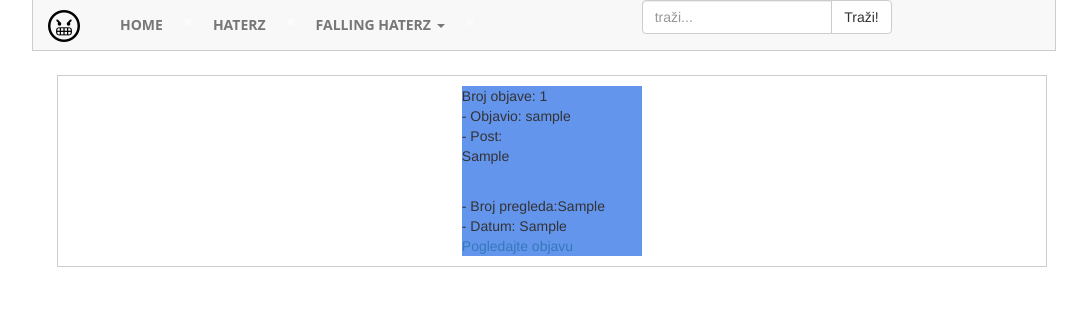
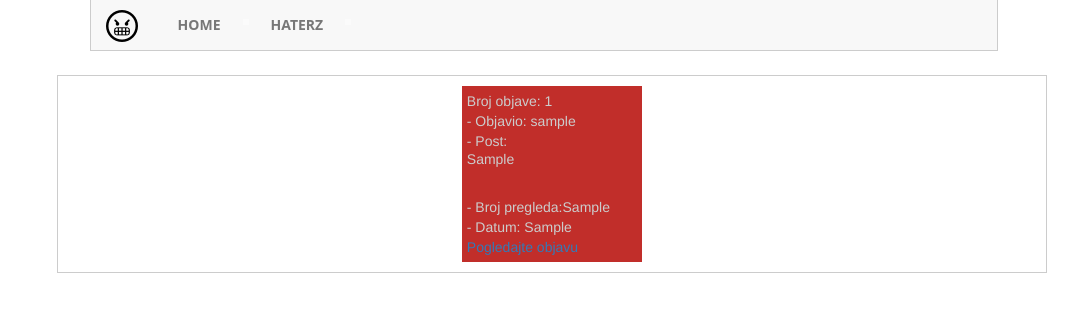
Before and after one commit to LukaGado/ihate, a PHP site: page /posts.php in a window 1280 px wide. Shown: the top 312 px of the page, without its empty margins (96-1183 px from the left). Run offline with PHP 8.4, Linux system fonts and the light colour scheme; tables that the repository leaves empty or names only in its code hold one stand-in row (values such as "Sample post"); some libraries are stand-ins or nearby versions.

Commit message:
front
dodavanje klasa

```diff
--- a/includes/objava.php
+++ b/includes/objava.php
@@ -6,7 +6,7 @@ if(isset($_POST['submit'])){
 			$broj = 1;
 
  			if ($_POST["vercode"] != $_SESSION["vercode"] OR $_SESSION["vercode"]=='' OR $_POST['post'] == '')  {
-				echo  'Morate popuniti sva polja!';
+				echo  '<div class="alert alert-danger" role="alert">Morate popuniti sva polja!</div>';
 				header("Refresh:2;url=index.php");
 				}else{
 					if($username == ''){
@@ -18,7 +18,7 @@ if(isset($_POST['submit'])){
 					if(!$result){
 						echo 'Došlo je do pogreške!';
 					}else{
-						echo 'Uspješno ste objavili post!';
+						echo '<div class="alert alert-success" role="alert">Uspješno ste objavili post!</div>';
 						header("Refresh:2;url=index.php");
 					}
  				}
--- a/posts.php
+++ b/posts.php
@@ -33,27 +33,15 @@
       <ul class="nav navbar-nav">
         <li><a href="index.php">Home <span class="sr-only">(current)</span></a></li>
         <li><a href="posts.php">Haterz</a></li>
-        <li class="dropdown">
-          <a href="#" class="dropdown-toggle" data-toggle="dropdown" role="button" aria-haspopup="true" aria-expanded="false">Falling Haterz <span class="caret"></span></a>
-          <ul class="dropdown-menu">
-            <li><a href="#">Action</a></li>
-            <li><a href="#">Another action</a></li>
-            <li><a href="#">Something else here</a></li>
-            <li role="separator" class="divider"></li>
-            <li><a href="#">Separated link</a></li>
-            <li role="separator" class="divider"></li>
-            <li><a href="#">One more separated link</a></li>
-          </ul>
-        </li>
       </ul>
-      <div class="col-lg-5" style="float:right">
+      <!--  <div class="col-lg-5 hate-search" style="float:right">
       <div class="input-group">
         <input type="text" class="form-control" placeholder="traži...">
           <span class="input-group-btn">
         <button class="btn btn-default" type="button">Traži!</button>
           </span>
-      </div><!-- /input-group -->
       </div>
+      </div> -SEARCH -->
     </div><!-- /.navbar-collapse -->
   </div><!-- /.container-fluid -->
 </nav>
--- a/style.css
+++ b/style.css
@@ -14,7 +14,7 @@ body{
 }
 .navbar-default {
   margin:0 auto;
-  width:80%;
+  width:71%;
   border-top: none;
   border-right: 1px solid #ccc;
   border-bottom: 1px solid #ccc;
@@ -81,9 +81,26 @@ body{
 .form-group {
   float: none;
 }
+.form-control:focus {
+  border-color: #C12E2A;
+  outline: 0;
+  -webkit-box-shadow: inset 0 1px 1px rgba(0,0,0,.075), 0 0 8px rgba(193,46,42, .6);
+          box-shadow: inset 0 1px 1px rgba(0,0,0,.075), 0 0 8px rgba(193,46,42, .6);
+}
 .nowidth {
   width:75%;
 }
+.hate-search {
+  margin-top: 8px;
+  margin-right: 15px;
+}
+.right-image img {
+  float: right;
+  width: 400px;
+  margin-top: -430px;
+}
+
+
 
 /* POSTS MRRRRMMRMRRMRMRMRRMMMRM */
 
@@ -98,12 +115,44 @@ body{
   border: 1px solid #CCC;
 }
 .hate-item {
-  background-color: cornflowerblue;
+  background-color: #C12E2A;
   height: auto;
   max-width: 40%;
   min-width:180px;
   margin: 10px auto;
+  color: #ccc;
+  padding: 5px;
+}
+.hate-item:hover {
+  border-color: #C12E2A;
+  outline: 0;
+  -webkit-box-shadow: inset 0 1px 1px rgba(0,0,0,.075), 0 0 8px rgba(193,46,42, .6);
+          box-shadow: inset 0 1px 1px rgba(0,0,0,.075), 0 0 8px rgba(193,46,42, .6);
 }
 .hate-post p {
   word-wrap: break-word;
+  overflow: hidden;
+   text-overflow: ellipsis;
+   white-space: nowrap;
+   display: -webkit-box;
+   line-height: 16px;     /* fallback */
+   max-height: 32px;      /* fallback */
+   -webkit-line-clamp: 2; /* number of lines to show */
+   -webkit-box-orient: vertical;
 }
+
+
+/* PREGLED MRRRRMMRMRRMRMRMRRMMMRM */
+
+.hate-post-full p {
+  word-wrap: break-word;
+}
+.hate-item-full {
+  background-color: #C12E2A;
+  height: auto;
+  max-width: 100%;
+  min-width:180px;
+  margin: 10px;
+  color: #ccc;
+  padding: 5px;
+}
```
Also changed, not shown: index.php (+6 -17 lines), img/angry-sheep.png (added), img/icon.png (added).
